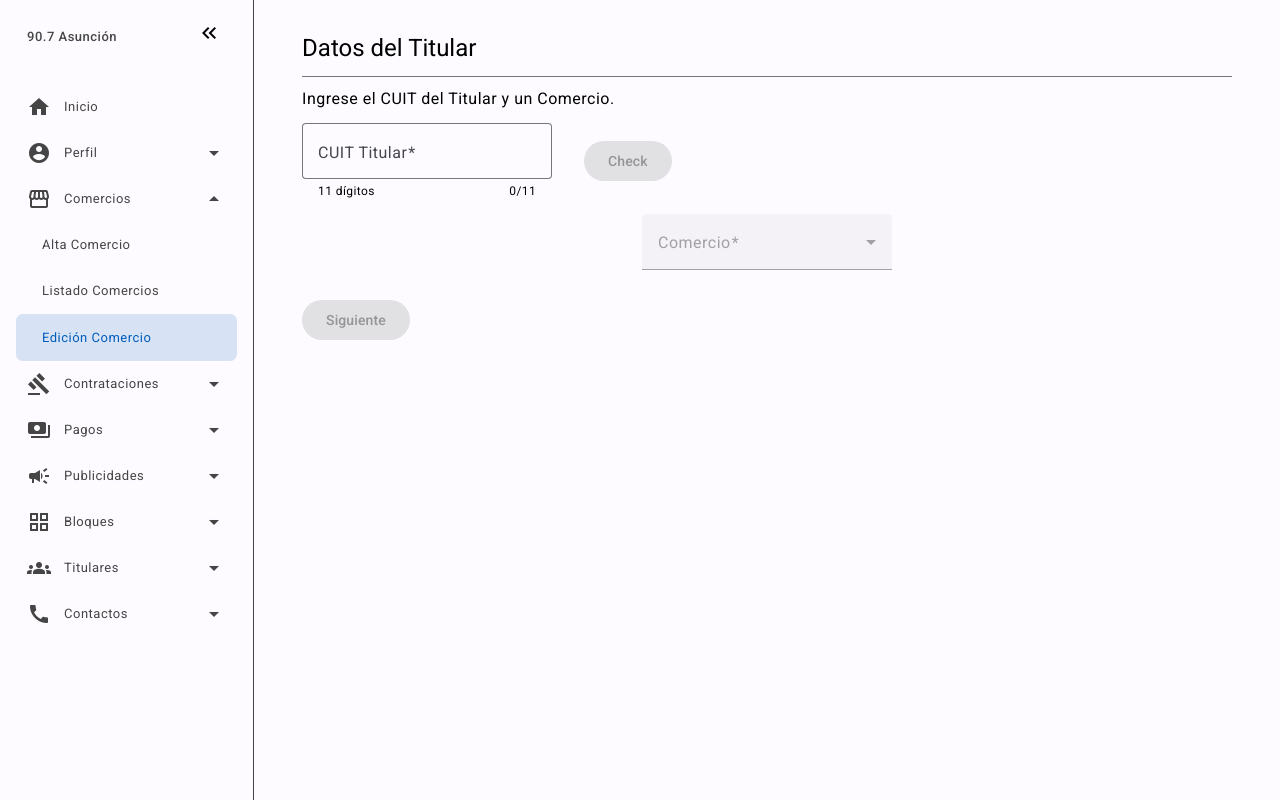
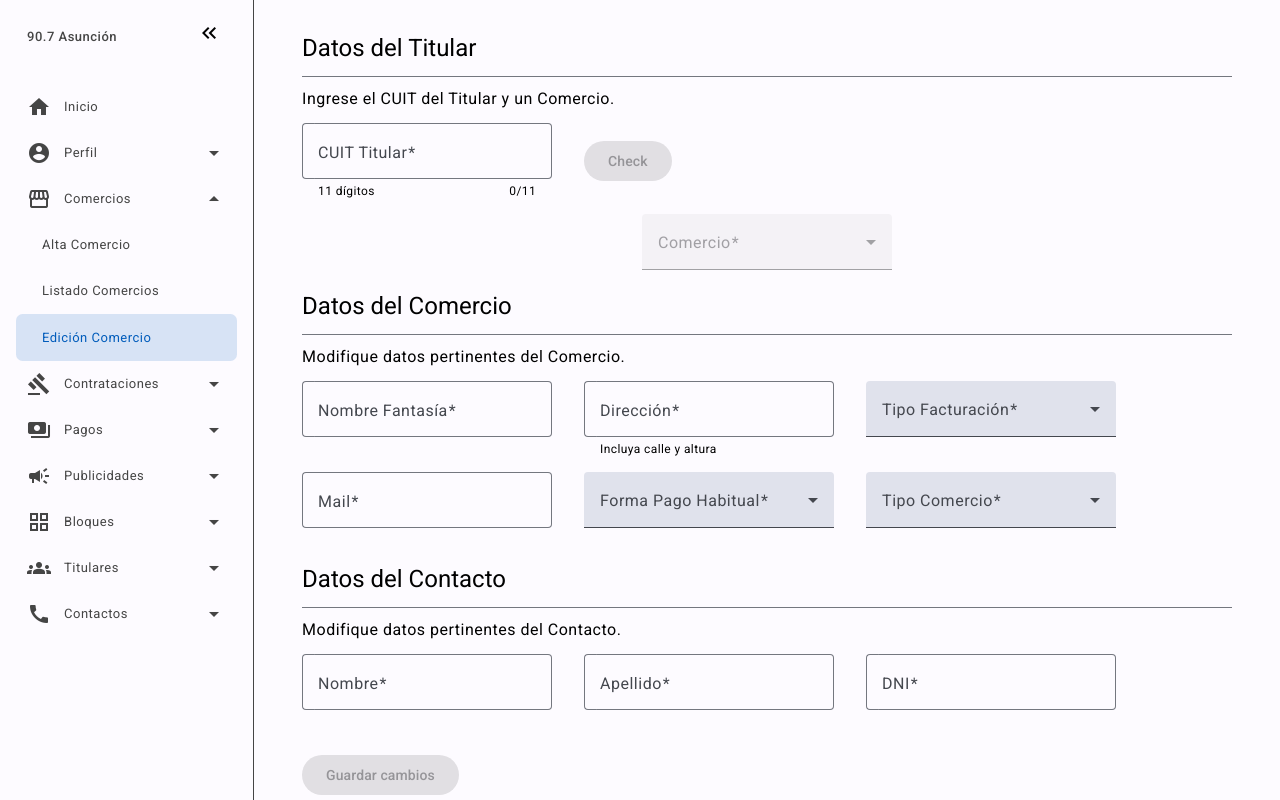
Before and after one commit to victoria-peinado/Desarrollo-Gesti-n-de-Publicidad, an Angular app in the folder Front/: page /comercios/edicion-comercio in a window 1280 px wide. Built offline with nearby package versions, Linux system fonts and the light colour scheme; sample sign-in values are in the browser's storage.

Commit message:
alta-contratación finished

```diff
--- a/Front/package.json
+++ b/Front/package.json
@@ -26,6 +26,7 @@
     "date-fns": "^2.30.0",
     "rxjs": "~7.8.0",
     "tslib": "^2.3.0",
+    "zod": "^3.24.2",
     "zone.js": "~0.14.10"
   },
   "devDependencies": {
--- a/Front/src/app/components/input-field/input-field.component.ts
+++ b/Front/src/app/components/input-field/input-field.component.ts
@@ -42,6 +42,7 @@ export class InputFieldComponent {
     if (this.control.hasError('maxlength')) return `Máximo ${this.validations.maxLength} caracteres.`;
     if (this.control.hasError('email')) return 'Formato de mail incorrecto.';
     if (this.control.hasError('fantasyNameRepeated')) return 'Nombre fantasía repetido.';
+    if (this.control.hasError('invalidEmail')) return 'Formato de mail incorrecto.';
     return '';
   }
 
--- a/Front/src/app/pages/comercios-page/categories/alta-comercio-category/alta-comercio-category.component.html
+++ b/Front/src/app/pages/comercios-page/categories/alta-comercio-category/alta-comercio-category.component.html
@@ -188,7 +188,7 @@
             placeholder="Ejemplo: normita@gmail.com"
             type="text"
             [control]="mailControl"
-            [validations]="{ required: true }"
+            [validations]="{ required: true, invalidEmail: true }"
             [mode]="'input'"
           ></app-input-field>
         </fieldset>
--- a/Front/src/app/pages/comercios-page/categories/alta-comercio-category/alta-comercio-category.component.ts
+++ b/Front/src/app/pages/comercios-page/categories/alta-comercio-category/alta-comercio-category.component.ts
@@ -27,6 +27,8 @@ import { Contact } from 'src/app/models/contact.js';
 import { Owner } from 'src/app/models/owner.js';
 import { Shop } from 'src/app/models/shop.js';
 import { MyDataService } from 'src/app/services/my-data.service';
+import { SnackbarService } from 'src/app/services/snackbar.service';
+import { z } from 'zod';
 
 @Component({
   selector: 'app-alta-comercio-category',
@@ -80,7 +82,7 @@ export class AltaComercioCategoryComponent {
 
   constructor(
     public dialog: MatDialog,
-    private _snackBar: MatSnackBar,
+    private _snackBar: SnackbarService,
     private myDataService: MyDataService
   ) {
     this.owner_form = new FormGroup({
@@ -118,7 +120,7 @@ export class AltaComercioCategoryComponent {
       fantasyName: new FormControl('', [Validators.required, this.verifyFantasyNameRepeated()]),
       address: new FormControl('', Validators.required),
       billingType: new FormControl('', Validators.required),
-      mail: new FormControl('', [Validators.required, Validators.email]),
+      mail: new FormControl('', [Validators.required, this.verifyEmail()]),
       usualPaymentForm: new FormControl('', Validators.required),
       type: new FormControl('', Validators.required),
     });
@@ -139,6 +141,15 @@ export class AltaComercioCategoryComponent {
         }
 
       }
+    }
+
+    verifyEmail(): ValidatorFn {
+      return (control: AbstractControl): ValidationErrors | null => {
+        const schema = z.string().email({ message: "Invalid email address" });
+        const result = schema.safeParse(control.value);
+
+        return result.success ? null : { invalidEmail: true };
+      };
     }
   clearForm(form: NgForm | undefined, values: any) {
     form?.resetForm(values);
@@ -355,15 +366,19 @@ export class AltaComercioCategoryComponent {
             contact: this.contactId,
           };
 
+          console.log(shopData);
+
           return this.myDataService.createShop(shopData);
         })
       )
       .subscribe({
-        next: (response) => {
-          console.log('Shop created successfully:', response);
+        next: (response: any) => {
+          this._snackBar.openSnackBar(response.message, 'success-snackbar');
+          //this.clearForm();
         },
-        error: (error) => {
-          console.error('Error creating shop:', error);
+        error: (error: any) => {
+          let errorMessage = error.error.errors ? error.error.errors || error.error.messages: error.error.messages;
+          this._snackBar.openSnackBar(errorMessage, 'unsuccess-snackbar');
         },
       });
   }
@@ -389,9 +404,4 @@ export class AltaComercioCategoryComponent {
     });
   }
 
-  openSnackBar(message: string, action: string) {
-    this._snackBar.open(message, action, {
-      duration: 5000,
-    });
-  }
 }
--- a/Front/src/app/pages/comercios-page/categories/edicion-comercio-category/edicion-comercio-category.component.html
+++ b/Front/src/app/pages/comercios-page/categories/edicion-comercio-category/edicion-comercio-category.component.html
@@ -54,19 +54,10 @@
           ></app-input-field>
         </fieldset>
       </fieldset>
-
-      <button
-        mat-raised-button
-        color="primary"
-        [disabled]="owner_form.invalid || comercioControl.disabled"
-        (click)="siguiente()"
-      >
-        Siguiente
-      </button>
     </form>
   </div>
 
-  <div [hidden]="!shopFounded" id="datos-comercio">
+  <div id="datos-comercio">
     <app-title-and-subtitle
       [title]="'Datos del Comercio'"
       [subtitle]="'Modifique datos pertinentes del Comercio.'"
@@ -137,7 +128,7 @@
     </form>
   </div>
 
-  <div [hidden]="!shopFounded" id="datos-contacto">
+  <div id="datos-contacto">
     <app-title-and-subtitle
       [title]="'Datos del Contacto'"
       [subtitle]="'Modifique datos pertinentes del Contacto.'"
```
Also changed, not shown: 1 other file (tests, documents, lock files or other folders).
